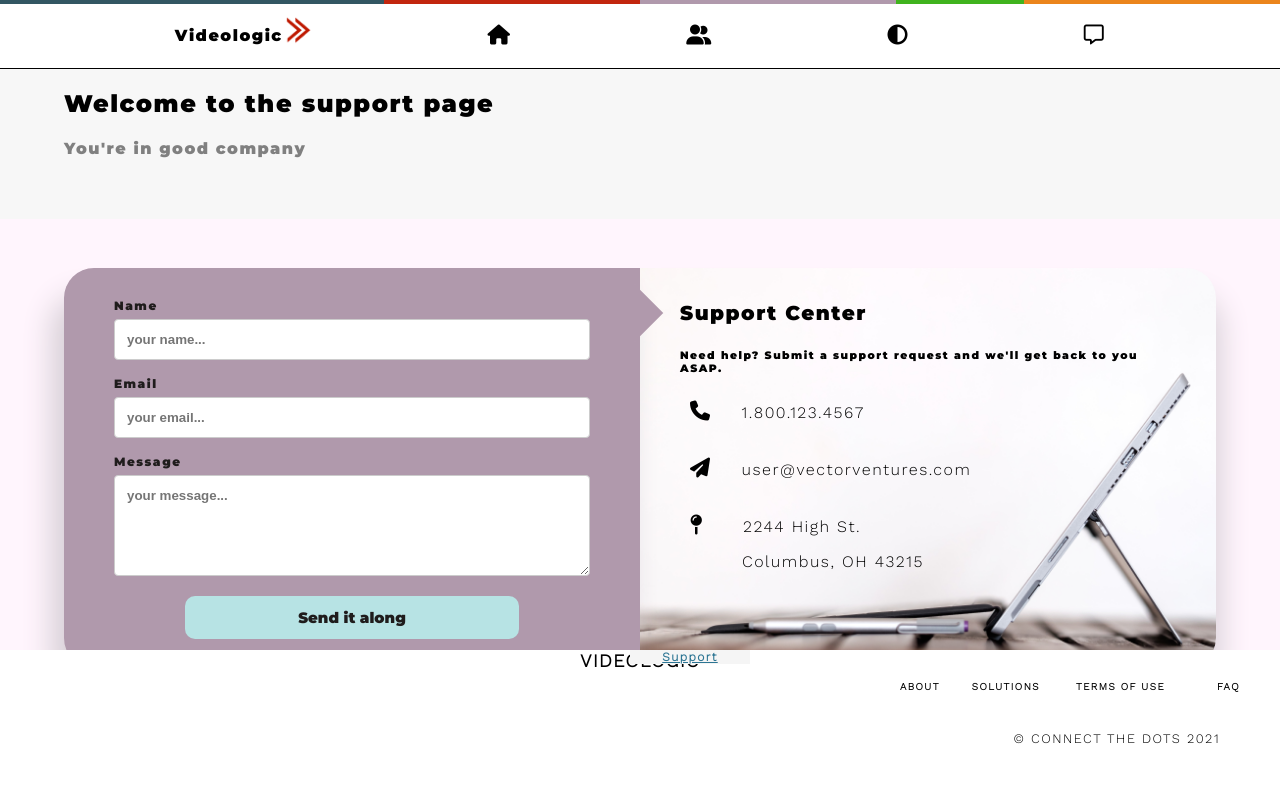
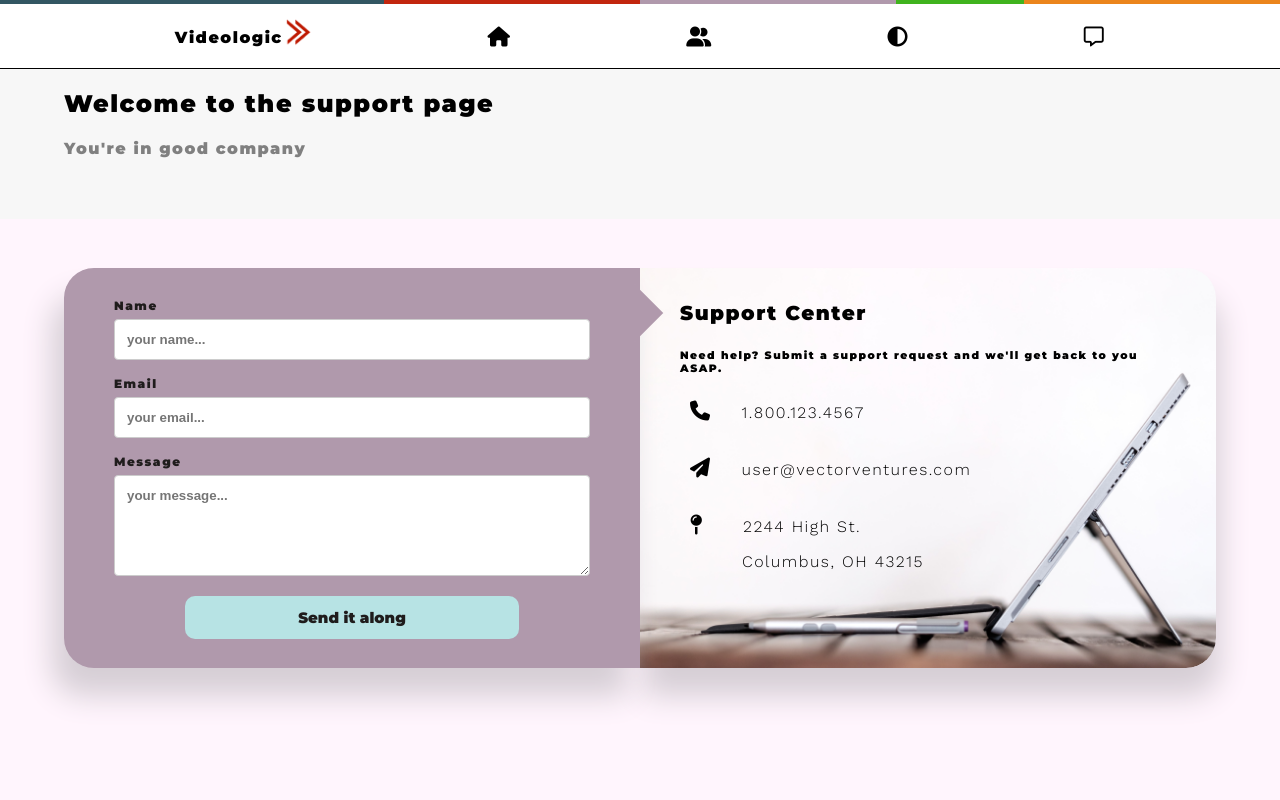
Before and after one commit to puleri/Videologic-Miniapp, a React (Create React App) app in the folder client/: page /#/ in a window 1280 px wide. Shown: the top 800 px of the page. Built offline with nearby package versions, Linux system fonts and the light colour scheme.

Commit message:
Fixed footer positioning and added color bar to footer

```diff
--- a/client/src/App.css
+++ b/client/src/App.css
@@ -1003,3 +1003,7 @@ th, td {
   margin-top: 150px;
   background: pink;
 }
+.App {
+  position: relative;
+  min-height: 100vh;
+}
--- a/client/src/App.js
+++ b/client/src/App.js
@@ -24,6 +24,7 @@ function App() {
       <Route exact path='/ThankYou' render={() => (
         <ThankYou />
       )} />
+
       <Route path='/AdminPanel' render={() => (
         <AdminPanel />
       )} />
--- a/client/src/components/Footer/Footer.css
+++ b/client/src/components/Footer/Footer.css
@@ -20,9 +20,9 @@
 }
 
 .Footer {
-  background-color: white;
-  position:absolute;
-  bottom: 0;
+  background-color: lightgray;
+  position:relative;
+  top: 100vh;
   height: 150px;
   width: 100vw;
 }
@@ -49,8 +49,8 @@
   border: none;
 }
 .footercolor {
-  position: absolute;
-  top:300px;
+  position: relative;
+  top:81vh;
   bottom: 0;
 }
 
--- /dev/null
+++ b/client/src/components/Header/Header.css
@@ -0,0 +1,4 @@
+.colorheader {
+  position: relative;
+  padding-bottom: 2px;
+}
--- a/client/src/components/Header/Header.js
+++ b/client/src/components/Header/Header.js
@@ -1,13 +1,14 @@
 import React, { Component } from 'react';
 import { withRouter, Link } from 'react-router-dom';
 import icon from './icon.png';
+import "./Header.css";
 
 
 class Header extends Component {
   render() {
     return (
       <>
-      <div className="top-accent-blue"></div><div className="top-accent-red"></div><div className="top-accent-purple"></div><div className="top-accent-green"></div><div className="top-accent-yellow"></div>
+      <div className="colorheader"><div className="top-accent-blue"></div><div className="top-accent-red"></div><div className="top-accent-purple"></div><div className="top-accent-green"></div><div className="top-accent-yellow"></div></div>
       <div className="Nav-containter">
         <div className="brand">
           <h4>Videologic</h4><img id="Nav-icon" src={icon} alt="Videologic Logo"/>
```
